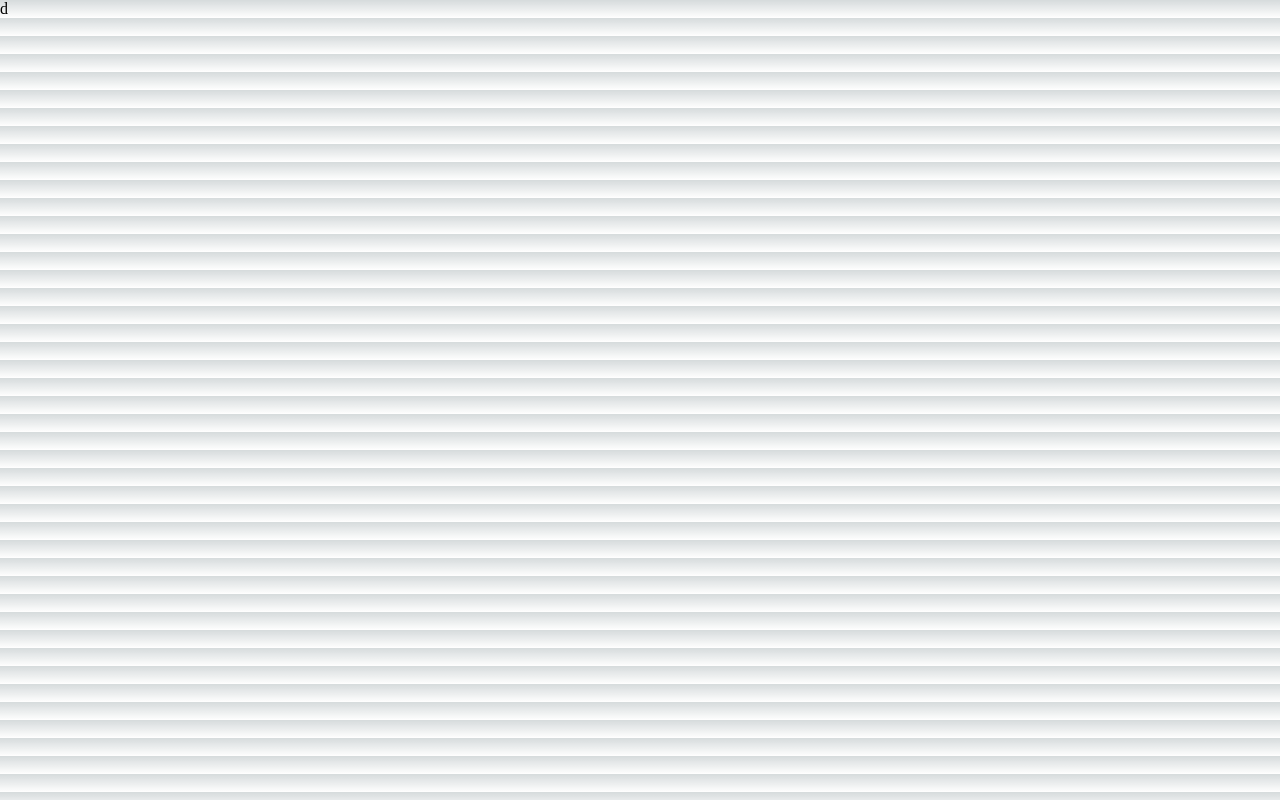
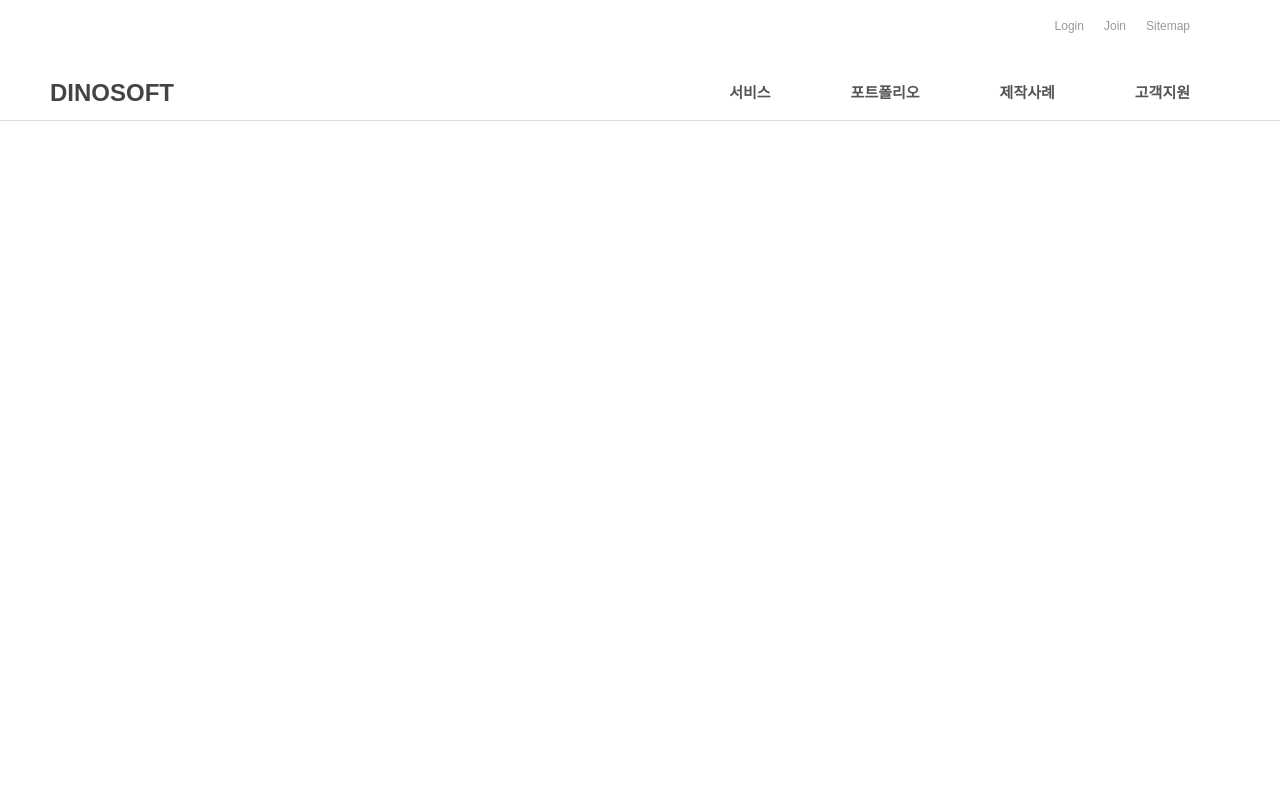
Before and after one commit to Antraxmin/dinosoft, a Next.js app: page / in a window 1280 px wide. Built offline with nearby package versions, Linux system fonts and the light colour scheme.

Commit message:
feat: 상단 네비게이션 바 작업

```diff
--- /dev/null
+++ b/components/header.tsx
@@ -0,0 +1,38 @@
+import Link from "next/link";
+
+export default function Header() {
+  return (
+    <header>
+      <div className="inner">
+        <Link href="#">
+          <h1>DINOSOFT</h1>
+        </Link>
+        <ul className="gnb">
+          <Link href="#">
+            <li>서비스</li>
+          </Link>
+          <Link href="#">
+            <li>포트폴리오</li>
+          </Link>
+          <Link href="#">
+            <li>제작사례</li>
+          </Link>
+          <Link href="#">
+            <li>고객지원</li>
+          </Link>
+        </ul>
+        <ul className="util">
+          <Link href="#">
+            <li>Login</li>
+          </Link>
+          <Link href="#">
+            <li>Join</li>
+          </Link>
+          <Link href="#">
+            <li>Sitemap</li>
+          </Link>
+        </ul>
+      </div>
+    </header>
+  );
+}
--- a/pages/index.tsx
+++ b/pages/index.tsx
@@ -1,7 +1,12 @@
+import Header from "@/components/header";
 import { Inter } from "next/font/google";
 
 const inter = Inter({ subsets: ["latin"] });
 
 export default function Home() {
-  return <>d</>;
+  return (
+    <>
+      <Header />
+    </>
+  );
 }
--- a/styles/globals.css
+++ b/styles/globals.css
@@ -1,107 +1,68 @@
-:root {
-  --max-width: 1100px;
-  --border-radius: 12px;
-  --font-mono: ui-monospace, Menlo, Monaco, 'Cascadia Mono', 'Segoe UI Mono',
-    'Roboto Mono', 'Oxygen Mono', 'Ubuntu Monospace', 'Source Code Pro',
-    'Fira Mono', 'Droid Sans Mono', 'Courier New', monospace;
+@charset "utf-8";
 
-  --foreground-rgb: 0, 0, 0;
-  --background-start-rgb: 214, 219, 220;
-  --background-end-rgb: 255, 255, 255;
-
-  --primary-glow: conic-gradient(
-    from 180deg at 50% 50%,
-    #16abff33 0deg,
-    #0885ff33 55deg,
-    #54d6ff33 120deg,
-    #0071ff33 160deg,
-    transparent 360deg
-  );
-  --secondary-glow: radial-gradient(
-    rgba(255, 255, 255, 1),
-    rgba(255, 255, 255, 0)
-  );
-
-  --tile-start-rgb: 239, 245, 249;
-  --tile-end-rgb: 228, 232, 233;
-  --tile-border: conic-gradient(
-    #00000080,
-    #00000040,
-    #00000030,
-    #00000020,
-    #00000010,
-    #00000010,
-    #00000080
-  );
-
-  --callout-rgb: 238, 240, 241;
-  --callout-border-rgb: 172, 175, 176;
-  --card-rgb: 180, 185, 188;
-  --card-border-rgb: 131, 134, 135;
+* {
+  margin: 0px;
+  padding: 0px;
+  box-sizing: border-box;
 }
 
-@media (prefers-color-scheme: dark) {
-  :root {
-    --foreground-rgb: 255, 255, 255;
-    --background-start-rgb: 0, 0, 0;
-    --background-end-rgb: 0, 0, 0;
-
-    --primary-glow: radial-gradient(rgba(1, 65, 255, 0.4), rgba(1, 65, 255, 0));
-    --secondary-glow: linear-gradient(
-      to bottom right,
-      rgba(1, 65, 255, 0),
-      rgba(1, 65, 255, 0),
-      rgba(1, 65, 255, 0.3)
-    );
-
-    --tile-start-rgb: 2, 13, 46;
-    --tile-end-rgb: 2, 5, 19;
-    --tile-border: conic-gradient(
-      #ffffff80,
-      #ffffff40,
-      #ffffff30,
-      #ffffff20,
-      #ffffff10,
-      #ffffff10,
-      #ffffff80
-    );
-
-    --callout-rgb: 20, 20, 20;
-    --callout-border-rgb: 108, 108, 108;
-    --card-rgb: 100, 100, 100;
-    --card-border-rgb: 200, 200, 200;
-  }
+ul,
+ol {
+  list-style: none;
 }
 
-* {
-  box-sizing: border-box;
-  padding: 0;
-  margin: 0;
+/* header */
+
+header {
+  width: 100%;
+  border-bottom: 1px solid #ddd;
 }
 
-html,
-body {
-  max-width: 100vw;
-  overflow-x: hidden;
+header .inner {
+  width: 1180px;
+  height: 120px;
+  margin: 0px auto;
+  position: relative;
 }
 
-body {
-  color: rgb(var(--foreground-rgb));
-  background: linear-gradient(
-      to bottom,
-      transparent,
-      rgb(var(--background-end-rgb))
-    )
-    rgb(var(--background-start-rgb));
+header .inner h1 {
+  position: absolute;
+  left: 0px;
+  bottom: 15px;
+  font: bold 24px/1 "arial";
+  color: #444;
 }
 
-a {
-  color: inherit;
-  text-decoration: none;
+header .inner .util {
+  position: absolute;
+  top: 20px;
+  right: 30px;
 }
 
-@media (prefers-color-scheme: dark) {
-  html {
-    color-scheme: dark;
-  }
+header .inner .util li {
+  float: left;
+  display: block;
+  font: 12px/1 "arial";
+  color: #999;
+  padding: 0px 10px;
 }
+
+header .inner .gnb {
+  position: absolute;
+  bottom: 0px;
+  right: 0px;
+}
+
+header .inner .gnb li {
+  float: left;
+  display: block;
+  font: bold 15px/1 "arial";
+  color: #555;
+  padding: 20px 40px;
+  transition: all 0.5s;
+}
+
+header .inner .gnb li:hover {
+  background: #555;
+  color: #fff;
+}
```
